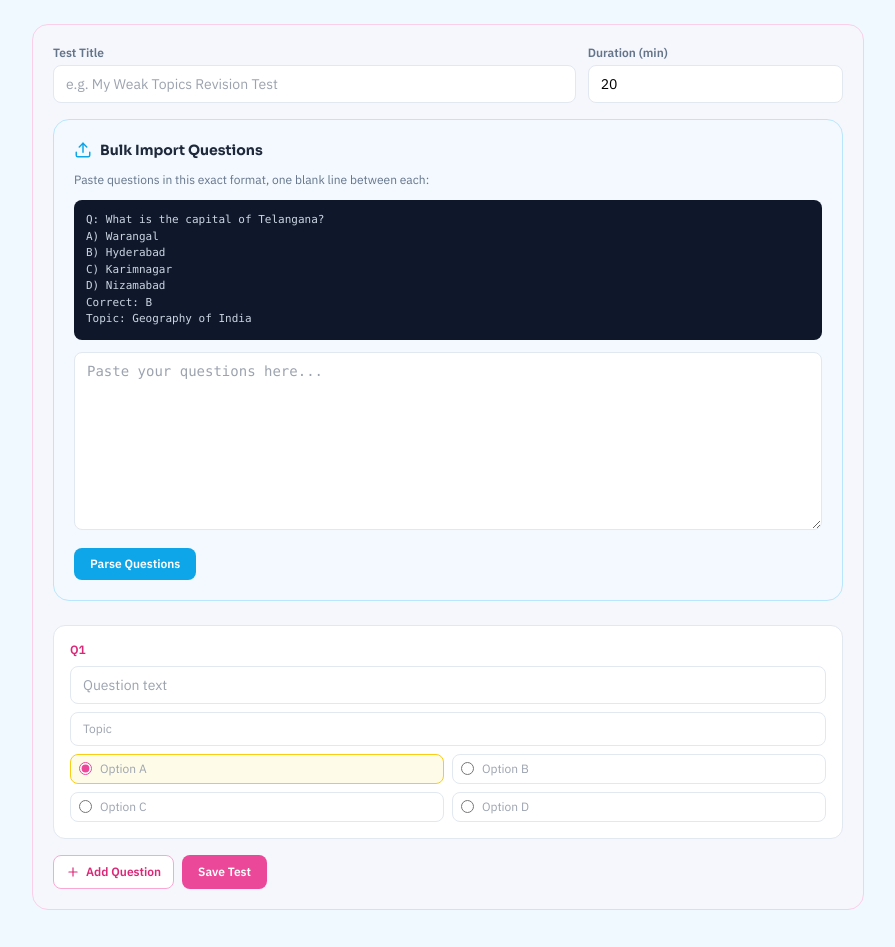
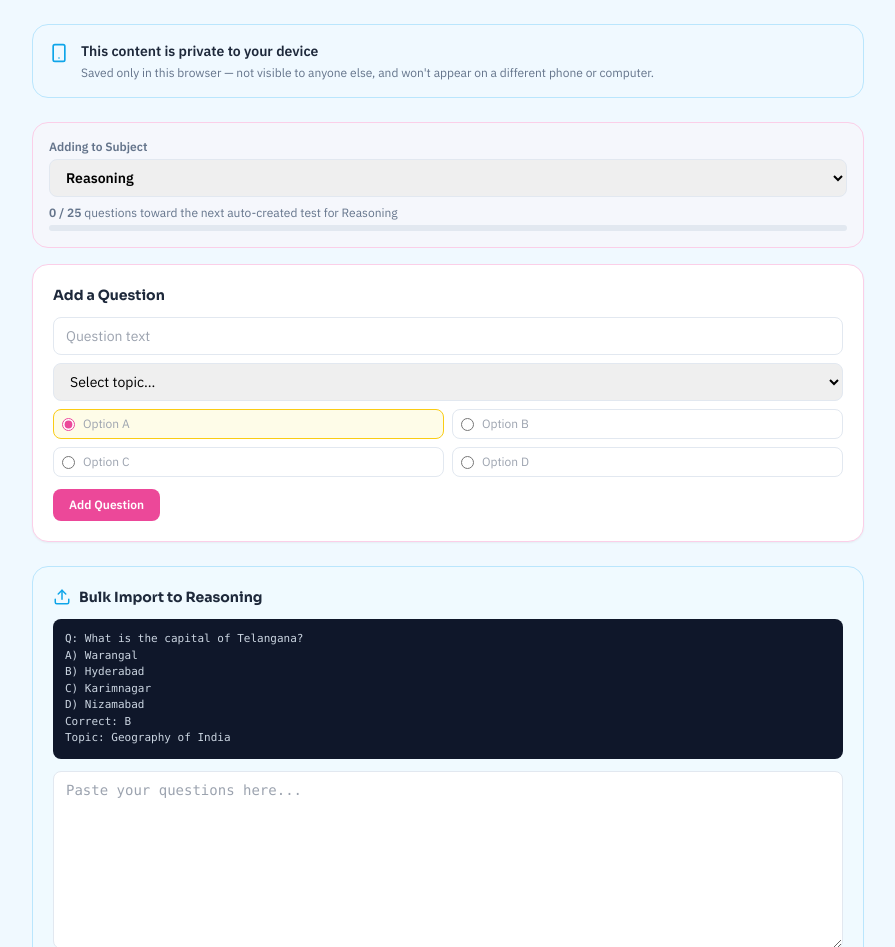
Before and after one commit to mohammedbasithqureshi/si-prep, a React (Vite) app: page /admin in a window 1280 px wide. Shown: the part 145-1092 px from the top of the page, without its empty margins (192-1087 px from the left). Built offline with nearby package versions, Linux system fonts and the light colour scheme.

Commit message:
Auto-batch admin questions into numbered tests per subject

```diff
--- a/src/components/AdminPanel.tsx
+++ b/src/components/AdminPanel.tsx
@@ -1,128 +1,89 @@
 import React, { useState } from "react";
-import {
-  getAdminTestsLocal,
-  saveAdminTestsLocal,
-  getCustomNotes,
-  addCustomNote,
-  deleteCustomNote,
-} from "../lib/storage";
-import { AdminTest, Question } from "../types";
-import { NoteEntry } from "../data/notes";
 import { SUBJECTS } from "../data/subjects";
-import { ShieldCheck, Plus, Trash2, BookOpen, Upload } from "lucide-react";
+import { addQuestionsToPool, getPoolCount } from "../lib/adminTests";
 import { parseBulkText, ParseResult } from "../lib/bulkImport";
+import { getAdminTestsLocal, saveAdminTestsLocal, getCustomNotes, addCustomNote, deleteCustomNote } from "../lib/storage";
+import { Question, AdminTest, NoteEntry } from "../types";
+import { ShieldCheck, Trash2, Upload, BookOpen, Smartphone } from "lucide-react";
 
-function blankQuestion(): Question {
-  return { id: "", text: "", options: ["", "", "", ""], answer: 0, topic: "", source: "Admin Created" };
+function blankQuestion() {
+  return { text: "", options: ["", "", "", ""], answer: 0, topic: "" };
 }
 
 export default function AdminPanel() {
-  const [adminTests, setAdminTests] = useState<AdminTest[]>(getAdminTestsLocal());
-  const [title, setTitle] = useState("");
-  const [duration, setDuration] = useState(20);
-  const [questions, setQuestions] = useState<Question[]>([blankQuestion()]);
+  const [subjectId, setSubjectId] = useState(SUBJECTS[0].id);
+  const [q, setQ] = useState(blankQuestion());
+  const [poolCounts, setPoolCounts] = useState<Record<string, number>>(
+    Object.fromEntries(SUBJECTS.map((s) => [s.id, getPoolCount(s.id)]))
+  );
+
+  const currentSubject = SUBJECTS.find((s) => s.id === subjectId)!;
+
+  function updateOption(oi: number, val: string) {
+    setQ((prev) => ({ ...prev, options: prev.options.map((o, i) => (i === oi ? val : o)) }));
+  }
+
+  function addQuestion() {
+    if (!q.text.trim() || !q.topic || q.options.some((o) => !o.trim())) {
+      alert("Fill in the question text, pick a topic, and fill all 4 options before adding.");
+      return;
+    }
+    const question: Question = {
+      id: `admin-${Date.now()}`,
+      text: q.text,
+      options: q.options,
+      answer: q.answer,
+      topic: q.topic,
+      source: "Admin Created",
+    };
+    const created = addQuestionsToPool(subjectId, [question]);
+    setPoolCounts((prev) => ({ ...prev, [subjectId]: getPoolCount(subjectId) }));
+    setQ(blankQuestion());
+    if (created > 0) {
+      alert(`25 questions reached! "${currentSubject.short} Practice Test ${created}" was created automatically. Find it under Tests → My Created Tests.`);
+    }
+  }
 
   const [bulkText, setBulkText] = useState("");
   const [parseResult, setParseResult] = useState<ParseResult | null>(null);
 
+  function handleParse() {
+    setParseResult(parseBulkText(bulkText));
+  }
+
+  function addParsedToPool() {
+    if (!parseResult || parseResult.questions.length === 0) return;
+    const created = addQuestionsToPool(subjectId, parseResult.questions);
+    setPoolCounts((prev) => ({ ...prev, [subjectId]: getPoolCount(subjectId) }));
+    setBulkText("");
+    setParseResult(null);
+    if (created > 0) {
+      alert(`${created} new test(s) created for ${currentSubject.short} from this batch. Check Tests → My Created Tests.`);
+    }
+  }
+
+  const [adminTests, setAdminTests] = useState<AdminTest[]>(getAdminTestsLocal());
+
+  function deleteTest(id: string) {
+    const next = adminTests.filter((t) => t.id !== id);
+    setAdminTests(next);
+    saveAdminTestsLocal(next);
+  }
+
   const [customNotes, setCustomNotes] = useState<NoteEntry[]>(getCustomNotes());
-  const [noteSubject, setNoteSubject] = useState(SUBJECTS[0]?.short || "");
+  const [noteSubject, setNoteSubject] = useState(SUBJECTS[0].short);
   const [noteTopic, setNoteTopic] = useState("");
   const [noteTitle, setNoteTitle] = useState("");
   const [noteBody, setNoteBody] = useState("");
-
-  const topicsForSubject = SUBJECTS.find((s) => s.short === noteSubject)?.topics || [];
-
-  function updateQ(i: number, patch: Partial<Question>) {
-    setQuestions((qs) => qs.map((q, idx) => (idx === i ? { ...q, ...patch } : q)));
-  }
-
-  function updateOption(i: number, oi: number, val: string) {
-    setQuestions((qs) =>
-      qs.map((q, idx) => (idx === i ? { ...q, options: q.options.map((o, j) => (j === oi ? val : o)) } : q))
-    );
-  }
-
-  function addQuestion() {
-    setQuestions((qs) => [...qs, blankQuestion()]);
-  }
-
-  function removeQuestion(i: number) {
-    setQuestions((qs) => qs.filter((_, idx) => idx !== i));
-  }
-
-  function handleParse() {
-    const result = parseBulkText(bulkText);
-    setParseResult(result);
-  }
-
-  function addParsedToCurrentTest() {
-    if (!parseResult || parseResult.questions.length === 0) return;
-    setQuestions((prev) => [...prev.filter((q) => q.text.trim()), ...parseResult.questions]);
-    setBulkText("");
-    setParseResult(null);
-  }
-
-  function saveTest() {
-    console.log("[AdminPanel] Attempting to save test:", { title, duration, questions });
-
-    if (!title.trim()) {
-      alert("Please enter a test title before saving.");
-      return;
-    }
-
-    const clean = questions
-      .filter((q) => q.text.trim())
-      .map((q, i) => ({ ...q, id: `admin-${Date.now()}-${i}` }));
-
-    if (clean.length === 0) {
-      alert("No valid questions to save — make sure at least one question has text filled in.");
-      return;
-    }
-
-    const next = [
-      ...adminTests,
-      { id: `test-${Date.now()}`, title, duration: Number(duration), questions: clean },
-    ];
-
-    const success = saveAdminTestsLocal(next);
-
-    if (success) {
-      setAdminTests(next);
-      setTitle("");
-      setDuration(20);
-      setQuestions([blankQuestion()]);
-      alert(
-        `Saved! "${title}" with ${clean.length} question(s). Go to the Tests tab to see it under "My Created Tests".`
-      );
-    } else {
-      alert("Save failed — check the browser console (F12) for the actual error.");
-    }
-  }
-
-  function deleteTest(i: number) {
-    const next = adminTests.filter((_, idx) => idx !== i);
-    const success = saveAdminTestsLocal(next);
-    if (success) setAdminTests(next);
-    else alert("Delete failed — check the browser console (F12) for the actual error.");
-  }
+  const topicsForNoteSubject = SUBJECTS.find((s) => s.short === noteSubject)?.topics || [];
 
   function saveNote() {
     if (!noteTitle.trim() || !noteBody.trim() || !noteTopic) {
       alert("Please fill in Subject, Topic, Title, and Body before saving.");
       return;
     }
-
-    const note: NoteEntry = {
-      id: `note-${Date.now()}`,
-      subject: noteSubject,
-      topic: noteTopic,
-      title: noteTitle,
-      body: noteBody,
-    };
-
-    const updated = addCustomNote(note);
-    setCustomNotes(updated);
+    const note: NoteEntry = { id: `note-${Date.now()}`, subject: noteSubject, topic: noteTopic, title: noteTitle, body: noteBody };
+    setCustomNotes(addCustomNote(note));
     setNoteTitle("");
     setNoteBody("");
     setNoteTopic("");
@@ -138,45 +99,86 @@ export default function AdminPanel() {
       <div className="mb-6 flex items-center gap-2">
         <ShieldCheck className="text-pink-500" size={22} />
         <div>
-          <h1 className="text-2xl font-bold text-slate-800" style={{ fontFamily: "Sora" }}>
-            Admin — Create Mock Test
-          </h1>
-          <p className="text-sm text-slate-500">Questions here are personal — not from the internet.</p>
+          <h1 className="text-2xl font-bold text-slate-800" style={{ fontFamily: "Sora" }}>My Content</h1>
+          <p className="text-sm text-slate-500">Add your own questions and notes — organized automatically into tests.</p>
         </div>
       </div>
 
-      <div className="mb-6 rounded-2xl border border-pink-200 bg-pink-50/40 p-5">
-        <div className="mb-4 grid grid-cols-1 gap-3 sm:grid-cols-3">
-          <div className="sm:col-span-2">
-            <label className="mb-1 block text-xs font-semibold text-slate-500">Test Title</label>
+      <div className="mb-6 flex items-start gap-3 rounded-2xl border border-sky-200 bg-sky-50 p-4">
+        <Smartphone className="mt-0.5 shrink-0 text-sky-500" size={20} />
+        <div>
+          <p className="text-sm font-semibold text-slate-800">This content is private to your device</p>
+          <p className="mt-1 text-xs text-slate-500">
+            Saved only in this browser — not visible to anyone else, and won't appear on a different phone or computer.
+          </p>
+        </div>
+      </div>
+
+      <div className="mb-4 rounded-2xl border border-pink-200 bg-pink-50/40 p-4">
+        <label className="mb-1 block text-xs font-semibold text-slate-500">Adding to Subject</label>
+        <select
+          value={subjectId}
+          onChange={(e) => setSubjectId(e.target.value)}
+          className="w-full rounded-lg border border-slate-200 px-3 py-2 text-sm font-semibold focus:border-pink-400 focus:outline-none"
+        >
+          {SUBJECTS.map((s) => <option key={s.id} value={s.id}>{s.short}</option>)}
+        </select>
+        <p className="mt-2 text-xs text-slate-500">
+          <strong>{poolCounts[subjectId] || 0} / 25</strong> questions toward the next auto-created test for {currentSubject.short}
+        </p>
+        <div className="mt-1 h-1.5 w-full overflow-hidden rounded-full bg-slate-200">
+          <div className="h-full rounded-full bg-pink-500" style={{ width: `${((poolCounts[subjectId] || 0) / 25) * 100}%` }} />
+        </div>
+      </div>
+
+      <div className="mb-6 rounded-2xl border border-pink-200 bg-white p-5 shadow-sm">
+        <h3 className="mb-3 text-sm font-bold text-slate-800" style={{ fontFamily: "Sora" }}>Add a Question</h3>
         <input
-              value={title}
-              onChange={(e) => setTitle(e.target.value)}
-              placeholder="e.g. My Weak Topics Revision Test"
-              className="w-full rounded-lg border border-slate-200 px-3 py-2 text-sm focus:border-pink-400 focus:outline-none"
+          value={q.text}
+          onChange={(e) => setQ((p) => ({ ...p, text: e.target.value }))}
+          placeholder="Question text"
+          className="mb-2 w-full rounded-lg border border-slate-200 px-3 py-2 text-sm focus:border-pink-400 focus:outline-none"
         />
+        <select
+          value={q.topic}
+          onChange={(e) => setQ((p) => ({ ...p, topic: e.target.value }))}
+          className="mb-2 w-full rounded-lg border border-slate-200 px-3 py-2 text-sm focus:border-pink-400 focus:outline-none"
+        >
+          <option value="">Select topic...</option>
+          {currentSubject.topics.map((t) => <option key={t.name} value={t.name}>{t.name}</option>)}
+        </select>
+        <div className="grid grid-cols-1 gap-2 sm:grid-cols-2">
+          {q.options.map((opt, oi) => (
+            <label
+              key={oi}
+              className={`flex items-center gap-2 rounded-lg border px-2 py-1.5 text-xs ${q.answer === oi ? "border-yellow-400 bg-yellow-50" : "border-slate-200"}`}
+            >
+              <input
+                type="radio"
+                name="correct"
+                checked={q.answer === oi}
+                onChange={() => setQ((p) => ({ ...p, answer: oi }))}
+                className="accent-pink-500"
+              />
+              <input
+                value={opt}
+                onChange={(e) => updateOption(oi, e.target.value)}
+                placeholder={`Option ${String.fromCharCode(65 + oi)}`}
+                className="w-full bg-transparent text-xs focus:outline-none"
+              />
+            </label>
+          ))}
         </div>
-          <div>
-            <label className="mb-1 block text-xs font-semibold text-slate-500">Duration (min)</label>
-            <input
-              type="number"
-              value={duration}
-              onChange={(e) => setDuration(Number(e.target.value))}
-              className="w-full rounded-lg border border-slate-200 px-3 py-2 text-sm focus:border-pink-400 focus:outline-none"
-            />
-          </div>
+        <button onClick={addQuestion} className="mt-3 rounded-lg bg-pink-500 px-4 py-2 text-xs font-bold text-white">
+          Add Question
+        </button>
       </div>
 
       <div className="mb-6 rounded-2xl border border-sky-200 bg-sky-50/40 p-5">
         <div className="mb-3 flex items-center gap-2">
           <Upload className="text-sky-500" size={18} />
-            <h3 className="text-sm font-bold text-slate-800" style={{ fontFamily: "Sora" }}>
-              Bulk Import Questions
-            </h3>
+          <h3 className="text-sm font-bold text-slate-800" style={{ fontFamily: "Sora" }}>Bulk Import to {currentSubject.short}</h3>
         </div>
-          <p className="mb-3 text-xs text-slate-500">
-            Paste questions in this exact format, one blank line between each:
-          </p>
         <pre className="mb-3 overflow-x-auto rounded-lg bg-slate-900 p-3 text-[11px] text-slate-300">
 {`Q: What is the capital of Telangana?
 A) Warangal
@@ -191,148 +193,56 @@ Topic: Geography of India`}
           onChange={(e) => setBulkText(e.target.value)}
           placeholder="Paste your questions here..."
           rows={8}
-            className="mb-3 w-full rounded-lg border border-slate-200 px-3 py-2 text-sm font-mono focus:border-sky-400 focus:outline-none"
+          className="mb-3 w-full rounded-lg border border-slate-200 px-3 py-2 font-mono text-sm focus:border-sky-400 focus:outline-none"
         />
-          <button onClick={handleParse} className="rounded-lg bg-sky-500 px-4 py-2 text-xs font-bold text-white">
-            Parse Questions
-          </button>
-
+        <button onClick={handleParse} className="rounded-lg bg-sky-500 px-4 py-2 text-xs font-bold text-white">Parse Questions</button>
         {parseResult && (
           <div className="mt-4">
             <p className="mb-2 text-xs font-semibold text-slate-700">
-                Parsed {parseResult.questions.length} question(s) successfully
-                {parseResult.errors.length > 0 && `, ${parseResult.errors.length} skipped`}
+              Parsed {parseResult.questions.length} question(s){parseResult.errors.length > 0 && `, ${parseResult.errors.length} skipped`}
             </p>
-              {parseResult.errors.map((err, i) => (
-                <p key={i} className="text-[11px] text-rose-500">
-                  {err}
-                </p>
-              ))}
+            {parseResult.errors.map((err, i) => <p key={i} className="text-[11px] text-rose-500">{err}</p>)}
             {parseResult.questions.length > 0 && (
-                <button
-                  onClick={addParsedToCurrentTest}
-                  className="mt-2 rounded-lg bg-emerald-500 px-4 py-2 text-xs font-bold text-white"
-                >
-                  Add {parseResult.questions.length} Question(s) to This Test
+              <button onClick={addParsedToPool} className="mt-2 rounded-lg bg-emerald-500 px-4 py-2 text-xs font-bold text-white">
+                Add {parseResult.questions.length} Question(s) to {currentSubject.short}
               </button>
             )}
           </div>
         )}
       </div>
 
-        <div className="space-y-4">
-          {questions.map((q, i) => (
-            <div key={i} className="rounded-xl border border-slate-200 bg-white p-4">
-              <div className="mb-2 flex items-center justify-between">
-                <span className="text-xs font-bold text-pink-600">Q{i + 1}</span>
-                {questions.length > 1 && (
-                  <button onClick={() => removeQuestion(i)} className="text-slate-300 hover:text-rose-500">
-                    <Trash2 size={14} />
-                  </button>
-                )}
-              </div>
-              <input
-                value={q.text}
-                onChange={(e) => updateQ(i, { text: e.target.value })}
-                placeholder="Question text"
-                className="mb-2 w-full rounded-lg border border-slate-200 px-3 py-2 text-sm focus:border-pink-400 focus:outline-none"
-              />
-              <input
-                value={q.topic}
-                onChange={(e) => updateQ(i, { topic: e.target.value })}
-                placeholder="Topic"
-                className="mb-2 w-full rounded-lg border border-slate-200 px-3 py-2 text-xs focus:border-pink-400 focus:outline-none"
-              />
-              <div className="grid grid-cols-1 gap-2 sm:grid-cols-2">
-                {q.options.map((opt, oi) => (
-                  <label
-                    key={oi}
-                    className={`flex items-center gap-2 rounded-lg border px-2 py-1.5 text-xs ${
-                      q.answer === oi ? "border-yellow-400 bg-yellow-50" : "border-slate-200"
-                    }`}
-                  >
-                    <input
-                      type="radio"
-                      name={`correct-${i}`}
-                      checked={q.answer === oi}
-                      onChange={() => updateQ(i, { answer: oi })}
-                      className="accent-pink-500"
-                    />
-                    <input
-                      value={opt}
-                      onChange={(e) => updateOption(i, oi, e.target.value)}
-                      placeholder={`Option ${String.fromCharCode(65 + oi)}`}
-                      className="w-full bg-transparent text-xs focus:outline-none"
-                    />
-                  </label>
-                ))}
-              </div>
-            </div>
-          ))}
-        </div>
-
-        <div className="mt-4 flex flex-wrap gap-2">
-          <button
-            onClick={addQuestion}
-            className="flex items-center gap-1.5 rounded-lg border border-pink-300 bg-white px-3 py-2 text-xs font-semibold text-pink-600"
-          >
-            <Plus size={14} /> Add Question
-          </button>
-          <button onClick={saveTest} className="rounded-lg bg-pink-500 px-4 py-2 text-xs font-bold text-white">
-            Save Test
-          </button>
-        </div>
-      </div>
-
       {adminTests.length > 0 && (
         <div className="mb-10">
-          <h3 className="mb-3 text-sm font-semibold uppercase tracking-wide text-slate-400">Saved Admin Tests</h3>
+          <h3 className="mb-3 text-sm font-semibold uppercase tracking-wide text-slate-400">Your Auto-Created Tests</h3>
           <div className="space-y-2">
-            {adminTests.map((t, i) => (
-              <div
-                key={t.id}
-                className="flex items-center justify-between rounded-xl border border-slate-200 bg-white px-4 py-3"
-              >
+            {adminTests.map((t) => (
+              <div key={t.id} className="flex items-center justify-between rounded-xl border border-slate-200 bg-white px-4 py-3">
                 <div>
                   <p className="text-sm font-semibold text-slate-800">{t.title}</p>
-                  <p className="text-[11px] text-slate-400">
-                    {t.questions.length} Qs · {t.duration} min
-                  </p>
+                  <p className="text-[11px] text-slate-400">{t.questions.length} Qs · {t.duration} min</p>
                 </div>
-                <button onClick={() => deleteTest(i)} className="text-slate-300 hover:text-rose-500">
-                  <Trash2 size={16} />
-                </button>
+                <button onClick={() => deleteTest(t.id)} className="text-slate-300 hover:text-rose-500"><Trash2 size={16} /></button>
               </div>
             ))}
           </div>
         </div>
       )}
 
-      <div className="mt-10">
+      <div className="mt-4">
         <div className="mb-4 flex items-center gap-2">
           <BookOpen className="text-sky-500" size={20} />
-          <h2 className="text-xl font-bold text-slate-800" style={{ fontFamily: "Sora" }}>
-            Add a Note
-          </h2>
+          <h2 className="text-xl font-bold text-slate-800" style={{ fontFamily: "Sora" }}>Add a Note</h2>
         </div>
-
         <div className="mb-6 rounded-2xl border border-sky-200 bg-sky-50/40 p-5">
           <div className="mb-3 grid grid-cols-1 gap-3 sm:grid-cols-2">
             <div>
               <label className="mb-1 block text-xs font-semibold text-slate-500">Subject</label>
               <select
                 value={noteSubject}
-                onChange={(e) => {
-                  setNoteSubject(e.target.value);
-                  setNoteTopic("");
-                }}
+                onChange={(e) => { setNoteSubject(e.target.value); setNoteTopic(""); }}
                 className="w-full rounded-lg border border-slate-200 px-3 py-2 text-sm focus:border-sky-400 focus:outline-none"
               >
-                {SUBJECTS.map((s) => (
-                  <option key={s.id} value={s.short}>
-                    {s.short}
-                  </option>
-                ))}
+                {SUBJECTS.map((s) => <option key={s.id} value={s.short}>{s.short}</option>)}
               </select>
             </div>
             <div>
@@ -343,33 +253,24 @@ Topic: Geography of India`}
                 className="w-full rounded-lg border border-slate-200 px-3 py-2 text-sm focus:border-sky-400 focus:outline-none"
               >
                 <option value="">Select topic...</option>
-                {topicsForSubject.map((t) => (
-                  <option key={t.name} value={t.name}>
-                    {t.name}
-                  </option>
-                ))}
+                {topicsForNoteSubject.map((t) => <option key={t.name} value={t.name}>{t.name}</option>)}
               </select>
             </div>
           </div>
-
           <input
             value={noteTitle}
             onChange={(e) => setNoteTitle(e.target.value)}
-            placeholder="Note title (e.g. Simple Interest Formula)"
+            placeholder="Note title"
             className="mb-3 w-full rounded-lg border border-slate-200 px-3 py-2 text-sm focus:border-sky-400 focus:outline-none"
           />
           <textarea
             value={noteBody}
             onChange={(e) => setNoteBody(e.target.value)}
-            placeholder={
-              'Write the note content here.\n\nUse a blank line to start a new paragraph.\nStart a line with "- " for a bullet point.'
-            }
+            placeholder="Note content..."
             rows={6}
             className="mb-3 w-full rounded-lg border border-slate-200 px-3 py-2 text-sm focus:border-sky-400 focus:outline-none"
           />
-          <button onClick={saveNote} className="rounded-lg bg-sky-500 px-4 py-2 text-xs font-bold text-white">
-            Save Note
-          </button>
+          <button onClick={saveNote} className="rounded-lg bg-sky-500 px-4 py-2 text-xs font-bold text-white">Save Note</button>
         </div>
 
         {customNotes.length > 0 && (
@@ -377,19 +278,12 @@ Topic: Geography of India`}
             <h3 className="mb-3 text-sm font-semibold uppercase tracking-wide text-slate-400">Your Added Notes</h3>
             <div className="space-y-2">
               {customNotes.map((n) => (
-                <div
-                  key={n.id}
-                  className="flex items-center justify-between rounded-xl border border-slate-200 bg-white px-4 py-3"
-                >
+                <div key={n.id} className="flex items-center justify-between rounded-xl border border-slate-200 bg-white px-4 py-3">
                   <div>
                     <p className="text-sm font-semibold text-slate-800">{n.title}</p>
-                    <p className="text-[11px] text-slate-400">
-                      {n.subject} · {n.topic}
-                    </p>
+                    <p className="text-[11px] text-slate-400">{n.subject} · {n.topic}</p>
                   </div>
-                  <button onClick={() => removeNote(n.id)} className="text-slate-300 hover:text-rose-500">
-                    <Trash2 size={16} />
-                  </button>
+                  <button onClick={() => removeNote(n.id)} className="text-slate-300 hover:text-rose-500"><Trash2 size={16} /></button>
                 </div>
               ))}
             </div>
--- a/src/components/NavHeader.tsx
+++ b/src/components/NavHeader.tsx
@@ -7,7 +7,7 @@ const tabs = [
   { path: "/flashcards", label: "Cards", icon: Sparkles },
   { path: "/bookmarks", label: "Saved", icon: Star },
   { path: "/progress", label: "Progress", icon: TrendingUp },
-  { path: "/admin", label: "Admin", icon: ShieldCheck },
+  { path: "/admin", label: "My Content", icon: ShieldCheck },
 ];
 
 function Logo({ size = 32 }: { size?: number }) {
--- /dev/null
+++ b/src/lib/adminTests.ts
@@ -0,0 +1,62 @@
+import { Question, AdminTest } from "../types";
+import { SUBJECTS } from "../data/subjects";
+import { getAdminTestsLocal, saveAdminTestsLocal } from "./storage";
+
+const BATCH_SIZE = 25;
+
+function poolKey(subjectId: string) {
+  return `siprep_admin_pool_${subjectId}`;
+}
+
+export function getPool(subjectId: string): Question[] {
+  try {
+    const raw = localStorage.getItem(poolKey(subjectId));
+    return raw ? JSON.parse(raw) : [];
+  } catch {
+    return [];
+  }
+}
+
+function setPool(subjectId: string, pool: Question[]) {
+  localStorage.setItem(poolKey(subjectId), JSON.stringify(pool));
+}
+
+export function getPoolCount(subjectId: string): number {
+  return getPool(subjectId).length;
+}
+
+// Adds questions to a subject's personal pool. Every time the pool hits
+// BATCH_SIZE, it's automatically packaged into a new numbered test
+// (e.g. "Reasoning Practice Test 1", then "Test 2" once you add 25 more),
+// and the pool resets for the next batch. Returns how many new tests
+// this particular add operation triggered, so the UI can confirm it.
+export function addQuestionsToPool(subjectId: string, questions: Question[]): number {
+  const subject = SUBJECTS.find((s) => s.id === subjectId);
+  if (!subject) return 0;
+
+  let pool = [...getPool(subjectId), ...questions];
+  const existing: AdminTest[] = getAdminTestsLocal();
+  const priorCountForSubject = existing.filter((t) => t.subjectId === subjectId).length;
+
+  let created = 0;
+  const additions: AdminTest[] = [];
+
+  while (pool.length >= BATCH_SIZE) {
+    const batch = pool.slice(0, BATCH_SIZE);
+    pool = pool.slice(BATCH_SIZE);
+    created++;
+    additions.push({
+      id: `admintest-${subjectId}-${Date.now()}-${created}`,
+      title: `${subject.short} Practice Test ${priorCountForSubject + created}`,
+      subjectId,
+      duration: subject.duration,
+      questions: batch,
+    });
+  }
+
+  if (additions.length > 0) {
+    saveAdminTestsLocal([...existing, ...additions]);
+  }
+  setPool(subjectId, pool);
+  return created;
+}
```
Also changed, not shown: src/components/Dashboard.tsx (+20 -27 lines), src/components/Syllabus.tsx (+25 -6 lines), src/types.ts (+8 -0 lines). Lines whose indentation alone changed are shown as unchanged.
